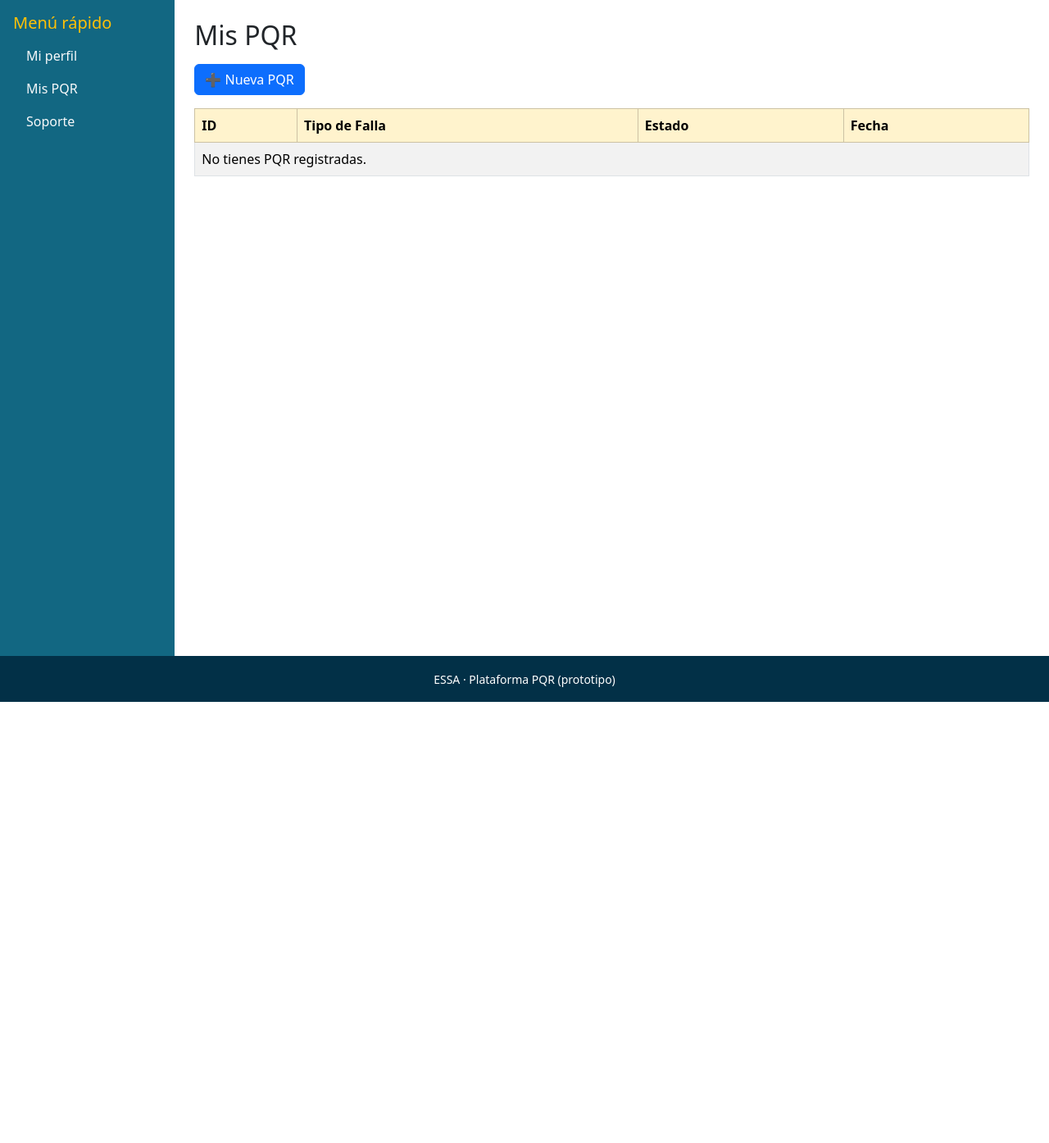
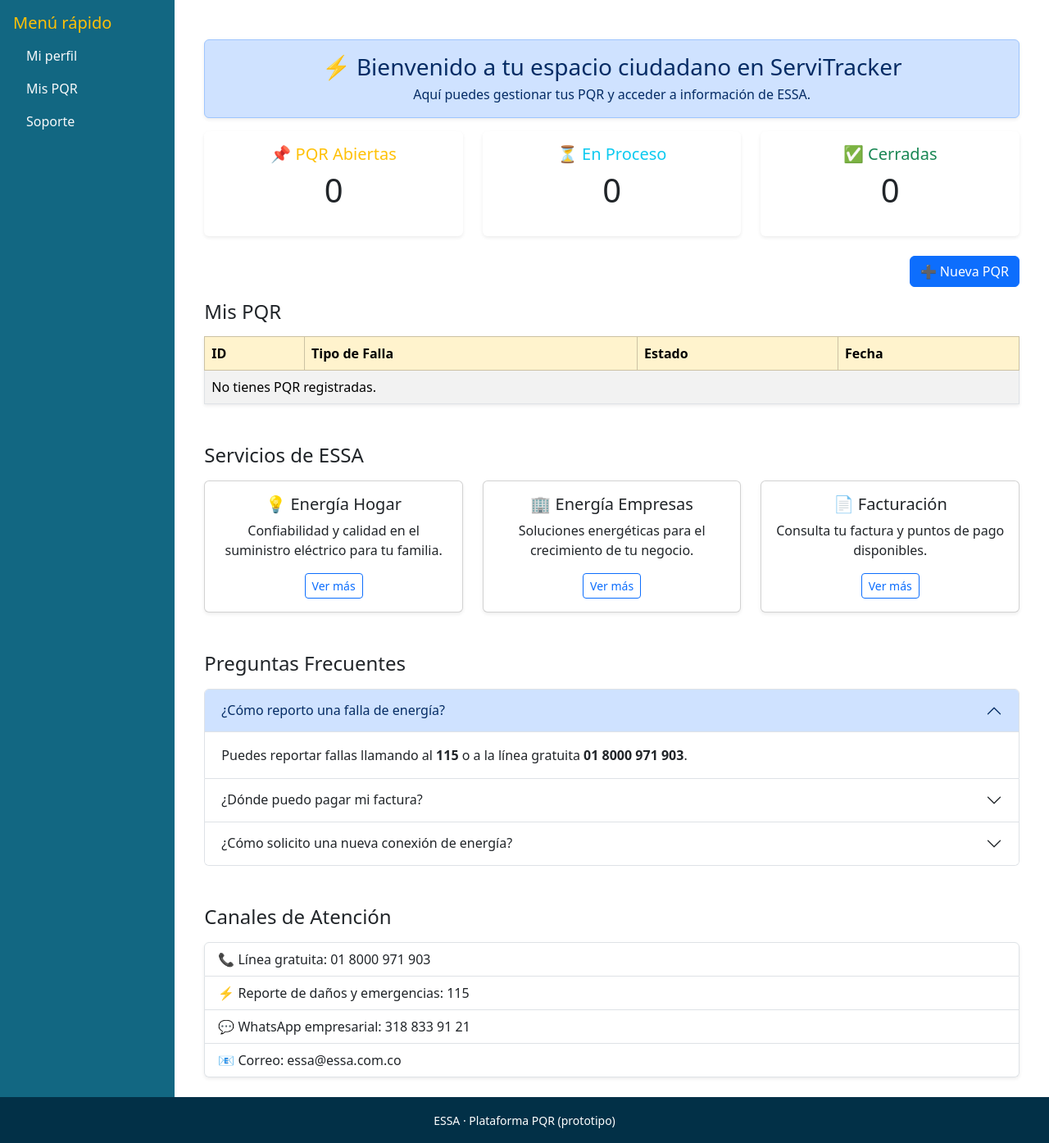
Before and after one commit to SasukeT4Codes/ServiTracker, a Django app: template templates/dashboard/dashboard_ciudadano.html in a window 1280 px wide. Shown: the part 56-1450 px from the top of the page at 82% size. Before the commit the page ends 912 px from the top, so only its background shows below. Run offline with Django 3.2, Linux system fonts and the light colour scheme; the template is opened without the code that fills it, so the values that code supplies are empty.

Commit message:
dashboard ciud mejor

```diff
--- a/templates/dashboard/dashboard_ciudadano.html
+++ b/templates/dashboard/dashboard_ciudadano.html
@@ -1,11 +1,53 @@
 {% extends 'base.html' %}
 {% block title %}Dashboard Ciudadano{% endblock %}
 {% block content %}
-<h2 class="mb-3">Mis PQR</h2>
 
-<a href="{% url 'crear_queja' %}" class="btn btn-primary mb-3">➕ Nueva PQR</a>
+<div class="container mt-4">
 
-<table class="table table-striped table-bordered">
+  <!-- Bienvenida -->
+  <div class="alert alert-primary text-center shadow-sm">
+    <h3 class="mb-1">⚡ Bienvenido a tu espacio ciudadano en ServiTracker</h3>
+    <p class="mb-0">Aquí puedes gestionar tus PQR y acceder a información de ESSA.</p>
+  </div>
+
+  <!-- Resumen de PQR -->
+  <div class="row text-center mb-4">
+    <div class="col-md-4">
+      <div class="card shadow-sm border-0">
+        <div class="card-body">
+          <h5 class="card-title text-warning">📌 PQR Abiertas</h5>
+          <p class="display-6">{{ quejas|length }}</p>
+        </div>
+      </div>
+    </div>
+    <div class="col-md-4">
+      <div class="card shadow-sm border-0">
+        <div class="card-body">
+          <h5 class="card-title text-info">⏳ En Proceso</h5>
+          <p class="display-6">{{ quejas|dictsort:"estado.nombre"|length }}</p>
+        </div>
+      </div>
+    </div>
+    <div class="col-md-4">
+      <div class="card shadow-sm border-0">
+        <div class="card-body">
+          <h5 class="card-title text-success">✅ Cerradas</h5>
+          <p class="display-6">
+            {{ quejas|dictsort:"estado.nombre"|length }}
+          </p>
+        </div>
+      </div>
+    </div>
+  </div>
+
+  <!-- Botón nueva PQR -->
+  <div class="text-end mb-3">
+    <a href="{% url 'crear_queja' %}" class="btn btn-primary">➕ Nueva PQR</a>
+  </div>
+
+  <!-- Tabla de PQR -->
+  <h4 class="mb-3">Mis PQR</h4>
+  <table class="table table-striped table-bordered shadow-sm">
     <thead class="table-warning">
       <tr>
         <th>ID</th>
@@ -27,4 +69,88 @@
       {% endfor %}
     </tbody>
   </table>
+
+  <!-- Servicios ESSA -->
+  <h4 class="mt-5 mb-3">Servicios de ESSA</h4>
+  <div class="row g-4">
+    <div class="col-md-4">
+      <div class="card shadow-sm h-100">
+        <div class="card-body text-center">
+          <h5 class="card-title">💡 Energía Hogar</h5>
+          <p class="card-text">Confiabilidad y calidad en el suministro eléctrico para tu familia.</p>
+          <a href="https://www.essa.com.co/site/clientes/hogar" target="_blank" class="btn btn-sm btn-outline-primary">Ver más</a>
+        </div>
+      </div>
+    </div>
+    <div class="col-md-4">
+      <div class="card shadow-sm h-100">
+        <div class="card-body text-center">
+          <h5 class="card-title">🏢 Energía Empresas</h5>
+          <p class="card-text">Soluciones energéticas para el crecimiento de tu negocio.</p>
+          <a href="https://www.essa.com.co/site/clientes/empresas" target="_blank" class="btn btn-sm btn-outline-primary">Ver más</a>
+        </div>
+      </div>
+    </div>
+    <div class="col-md-4">
+      <div class="card shadow-sm h-100">
+        <div class="card-body text-center">
+          <h5 class="card-title">📄 Facturación</h5>
+          <p class="card-text">Consulta tu factura y puntos de pago disponibles.</p>
+          <a href="https://www.essa.com.co/site/mi-factura" target="_blank" class="btn btn-sm btn-outline-primary">Ver más</a>
+        </div>
+      </div>
+    </div>
+  </div>
+
+  <!-- Preguntas frecuentes -->
+  <h4 class="mt-5 mb-3">Preguntas Frecuentes</h4>
+  <div class="accordion" id="faqAccordion">
+    <div class="accordion-item">
+      <h2 class="accordion-header" id="faq1">
+        <button class="accordion-button" type="button" data-bs-toggle="collapse" data-bs-target="#collapse1">
+          ¿Cómo reporto una falla de energía?
+        </button>
+      </h2>
+      <div id="collapse1" class="accordion-collapse collapse show" data-bs-parent="#faqAccordion">
+        <div class="accordion-body">
+          Puedes reportar fallas llamando al <strong>115</strong> o a la línea gratuita <strong>01 8000 971 903</strong>.
+        </div>
+      </div>
+    </div>
+    <div class="accordion-item">
+      <h2 class="accordion-header" id="faq2">
+        <button class="accordion-button collapsed" type="button" data-bs-toggle="collapse" data-bs-target="#collapse2">
+          ¿Dónde puedo pagar mi factura?
+        </button>
+      </h2>
+      <div id="collapse2" class="accordion-collapse collapse" data-bs-parent="#faqAccordion">
+        <div class="accordion-body">
+          Puedes pagar en bancos autorizados, corresponsales bancarios o en línea desde la página oficial de ESSA.
+        </div>
+      </div>
+    </div>
+    <div class="accordion-item">
+      <h2 class="accordion-header" id="faq3">
+        <button class="accordion-button collapsed" type="button" data-bs-toggle="collapse" data-bs-target="#collapse3">
+          ¿Cómo solicito una nueva conexión de energía?
+        </button>
+      </h2>
+      <div id="collapse3" class="accordion-collapse collapse" data-bs-parent="#faqAccordion">
+        <div class="accordion-body">
+          Envía tu solicitud al correo <strong>conexiones@essa.com.co</strong> o acércate a una oficina de atención.
+        </div>
+      </div>
+    </div>
+  </div>
+
+  <!-- Canales de atención -->
+  <h4 class="mt-5 mb-3">Canales de Atención</h4>
+  <ul class="list-group shadow-sm">
+    <li class="list-group-item">📞 Línea gratuita: 01 8000 971 903</li>
+    <li class="list-group-item">⚡ Reporte de daños y emergencias: 115</li>
+    <li class="list-group-item">💬 WhatsApp empresarial: 318 833 91 21</li>
+    <li class="list-group-item">📧 Correo: essa@essa.com.co</li>
+  </ul>
+
+</div>
 {% endblock %}
```
Also changed, not shown: core/forms.py (+13 -1 lines), core/views.py (+4 -4 lines), db.sqlite3. Lines whose indentation alone changed are shown as unchanged.
